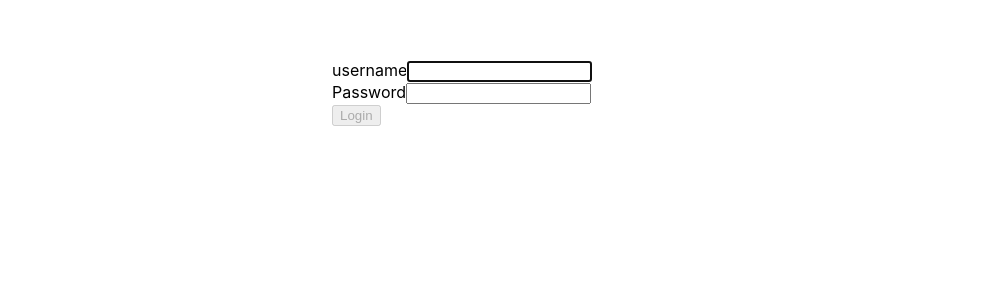
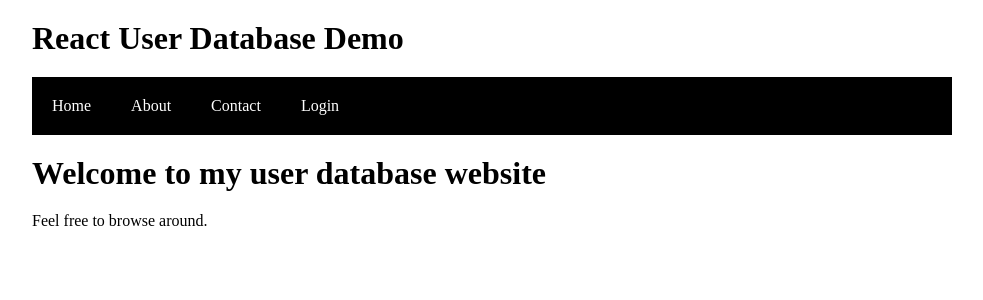
Before and after one commit to samuelkivi/user_db, a React (Create React App) app: page / in a window 1280 px wide. Shown: the top 300 px of the page, without its empty margins (148-1131 px from the left). Built offline with nearby package versions, Linux system fonts and the light colour scheme.

Commit message:
Router toimii

```diff
--- a/server.js
+++ b/server.js
@@ -26,7 +26,7 @@ app.post('/auth', function (request, response) {
 	var password = request.body.password;
 	console.log(username, password);
 	if (username && password) {
-		response.send('ookoo', username, password);
+		response.send('ookoo',username,password);
 		response.end();
 	} else {
 		response.send('Please enter Username and Password!');
--- a/src/App.css
+++ b/src/App.css
@@ -1,38 +1,43 @@
-.App {
-  text-align: center;
+html {
+  box-sizing: border-box;
 }
 
-.App-logo {
-  height: 40vmin;
-  pointer-events: none;
+*, *::before, *::after {
+  box-sizing: inherit;
+  padding: 0;
+  margin: 0;
 }
 
-@media (prefers-reduced-motion: no-preference) {
-  .App-logo {
-    animation: App-logo-spin infinite 20s linear;
-  }
+.app {
+  width: 960px;
+  margin: 0 auto;
+  padding: 20px;
 }
 
-.App-header {
-  background-color: #282c34;
-  min-height: 100vh;
+nav ul {
+  list-style: none;
   display: flex;
-  flex-direction: column;
-  align-items: center;
-  justify-content: center;
-  font-size: calc(10px + 2vmin);
-  color: white;
+  background-color: black;
+  margin-bottom: 20px;
 }
 
-.App-link {
-  color: #61dafb;
+nav ul li {
+  padding: 20px;
 }
 
-@keyframes App-logo-spin {
-  from {
-    transform: rotate(0deg);
-  }
-  to {
-    transform: rotate(360deg);
-  }
+nav ul li a {
+  color: white;
+  text-decoration: none;
 }
+
+.current {
+  border-bottom: 4px solid white;
+}
+
+h1 {
+  margin-bottom: 20px;
+}
+
+p {
+  margin-bottom: 15px;
+}
--- a/src/App.js
+++ b/src/App.js
@@ -1,25 +1,53 @@
-import logo from './logo.svg';
+import React from 'react';
+import { NavLink, Switch, Route } from 'react-router-dom';
+import Login from './containers/Login';
+import Home from './containers/Home';
 import './App.css';
 
-function App() {
-  return (
-    <div className="App">
-      <header className="App-header">
-        <img src={logo} className="App-logo" alt="logo" />
-        <p>
-          Edit <code>src/App.js</code> and save to reload.
-        </p>
-        <a
-          className="App-link"
-          href="https://reactjs.org"
-          target="_blank"
-          rel="noopener noreferrer"
-        >
-          Learn React
-        </a>
-      </header>
+const email = "samuel.kivi98@gmail.com"
+
+const App = () => (
+    <div className='app'>
+        <h1>React User Database Demo</h1>
+        <Navigation />
+        <Main />
     </div>
-  );
-}
+);
+
+const Navigation = () => (
+    <nav>
+        <ul>
+            <li><NavLink to='/'>Home</NavLink></li>
+            <li><NavLink to='/about'>About</NavLink></li>
+            <li><NavLink to='/contact'>Contact</NavLink></li>
+            <li><NavLink to='/Login'>Login</NavLink></li>
+        </ul>
+    </nav>
+);
+
+const About = () => (
+    <div className='about'>
+        <h1>About This Page</h1>
+        <p>This is a simple user database. You can insert names and passwords to the database with Login</p>
+        <p></p>
+    </div>
+);
+
+const Contact = () => (
+    <div className='contact'>
+        <h1>Contact Me</h1>
+        <p>You can reach me via email: <a href={"mailto:" + email}>samuel.kivi98@gmail.com</a></p>
+        <p>Here is my github: <a href="https://github.com/samuelkivi">GitHub</a></p>
+    </div>
+);
+
+const Main = () => (
+    <Switch>
+        <Route exact path='/' component={Home}></Route>
+        <Route exact path='/about' component={About}></Route>
+        <Route exact path='/contact' component={Contact}></Route>
+        <Route exact path='/Login' component={Login}></Route>
+    </Switch>
+);
 
 export default App;
--- /dev/null
+++ b/src/containers/Home.js
@@ -0,0 +1,17 @@
+//Home.js
+import React, { Component } from 'react';
+
+class Home extends Component {
+    render() {
+        return (
+            <div>
+                <div className='home'>
+                    <h1>Welcome to my user database website</h1>
+                    <p> Feel free to browse around.</p>
+                </div>
+            </div>
+        );
+    }
+}
+
+export default Home;
--- a/src/index.js
+++ b/src/index.js
@@ -1,13 +1,10 @@
 import React from 'react';
 import ReactDOM from 'react-dom';
-import './index.css';
 import App from './App';
-import Login from './containers/Login'
-import { useHistory } from "react-router-dom";
+import { BrowserRouter } from 'react-router-dom';
 
-ReactDOM.render(
-  <React.StrictMode>
-    <Login />
-  </React.StrictMode>,
-  document.getElementById('root')
-);
+ReactDOM.render((
+<BrowserRouter>
+  <App />
+</BrowserRouter>
+), document.getElementById('root'));
```
Also changed, not shown: src/Routes.js (+8 -4 lines), 1 other file (tests, documents, lock files or other folders).
